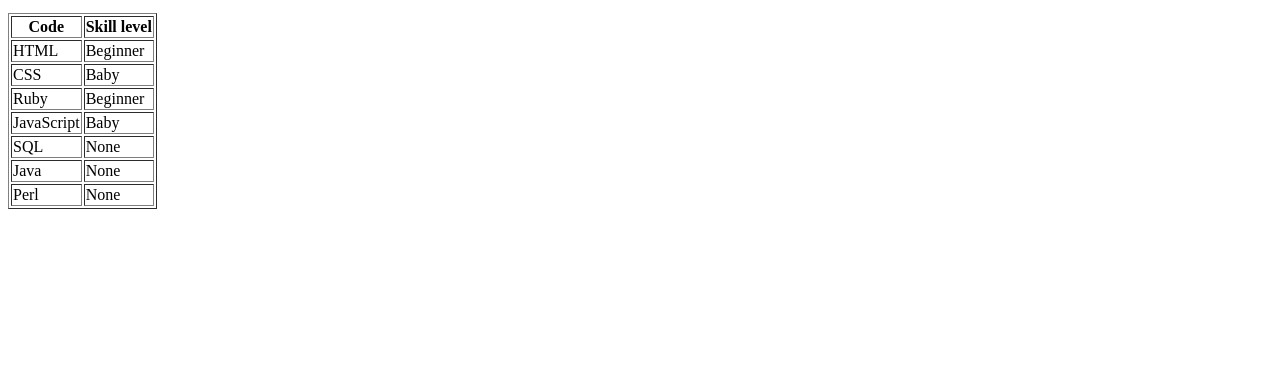
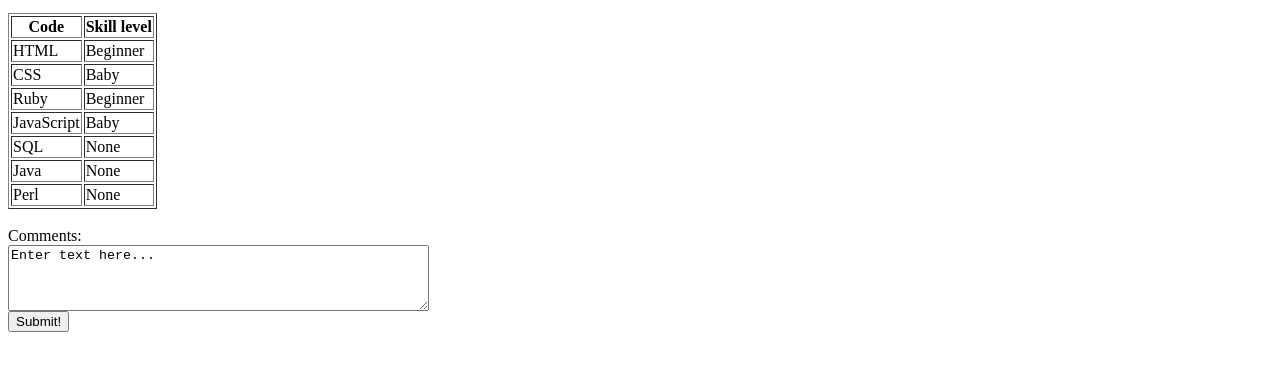
Before and after one commit to shawnpoconnor/shawnpoconnor.github.io, a plain HTML site: page about.html in a window 1280 px wide. Shown: the part 197-568 px from the top of the page. Drawn offline with Linux system fonts and the light colour scheme.

Commit message:
add form and success.html

```diff
--- a/about.html
+++ b/about.html
@@ -47,5 +47,15 @@
       <td>None</td>
     </tr>
   </table>
+  <br>
+  <form action="success.html">
+    <div>
+      <label>Comments:</label>
+      <br>
+      <textarea rows="4" cols="50" name="comment"form="usrform">
+Enter text here...</textarea>
+    </div>
+    <button type="submit">Submit!</button>
+  </form>
 </body>
 </html>
```
Also changed, not shown: links.html (+1 -0 lines), success.html (added, +16 -0 lines).
